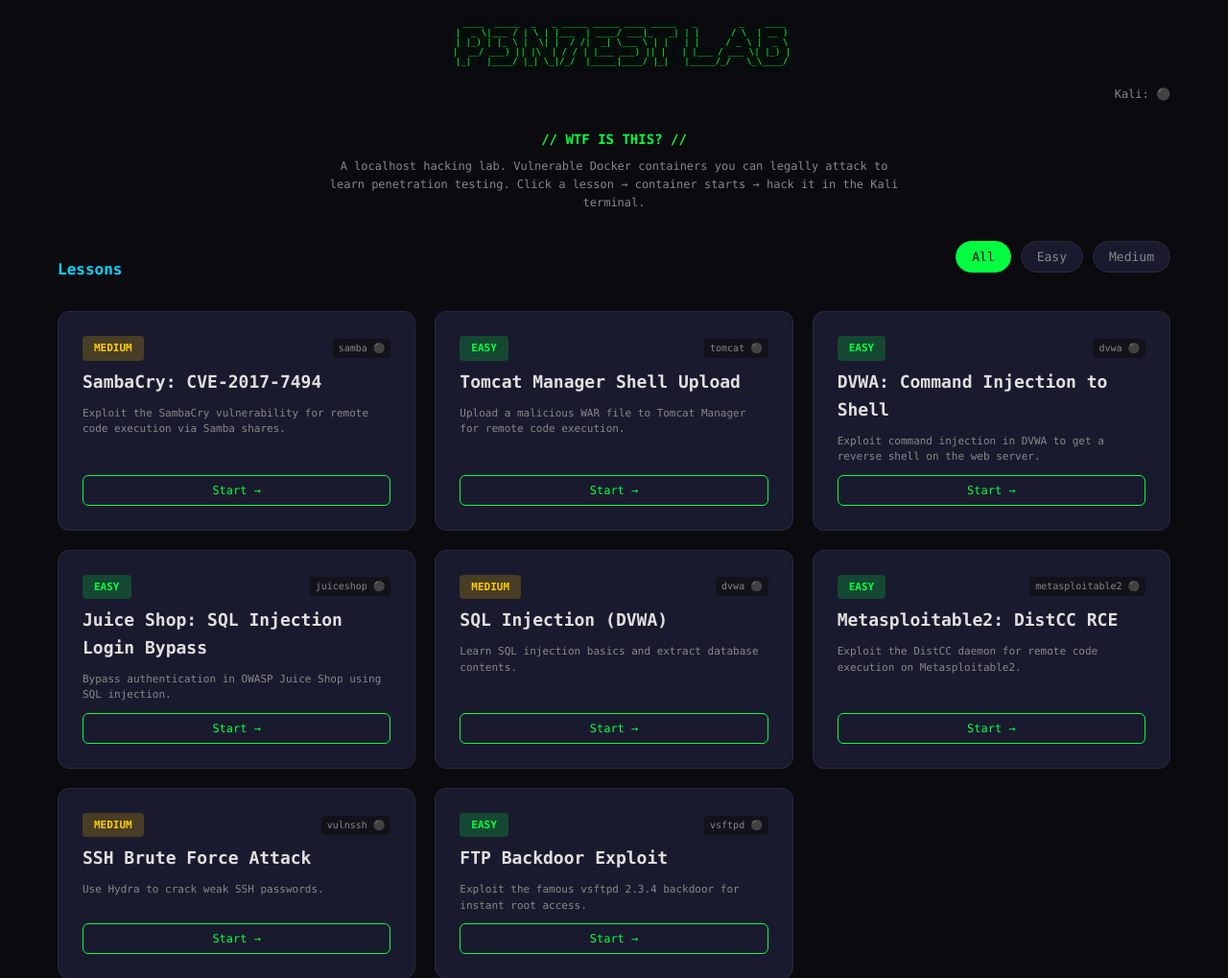
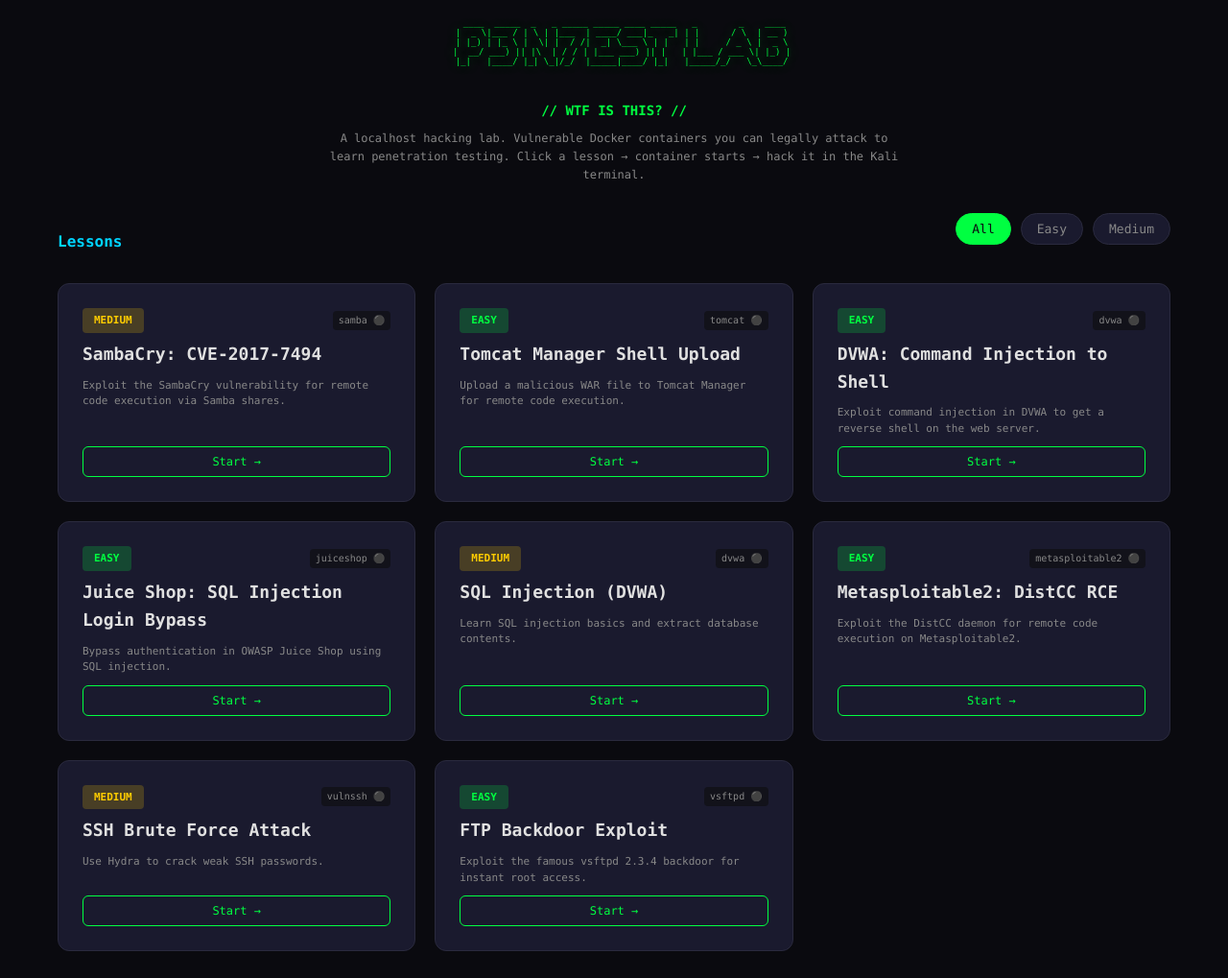
Before and after one commit to nixfred/metasploit, a Flask app: page / in a window 1280 px wide. Shown: the top 1019 px of the page at 96% size. Run offline with Flask 2, Linux system fonts and the light colour scheme.

Commit message:
Clean up UI: remove status section, move Kali Terminal link
- Remove STATUS section from lesson page (containers start from landing)
- Move Kali Terminal link next to difficulty filters
- Remove kali status indicator from header

🤖 Generated with [Claude Code](https://claude.com/claude-code)

Co-Authored-By: Claude Opus 4.5 <noreply@anthropic.com>

```diff
--- a/lab-ui/static/style.css
+++ b/lab-ui/static/style.css
@@ -89,6 +89,18 @@ body {
     justify-content: space-between;
     align-items: center;
     margin-bottom: 15px;
+}
+
+.lessons-controls {
+    display: flex;
+    align-items: center;
+    gap: 15px;
+}
+
+.kali-link {
+    background: var(--accent-green);
+    color: var(--bg-primary);
+    border-color: var(--accent-green);
 }
 
 .lessons-header h2 {
--- a/lab-ui/templates/index.html
+++ b/lab-ui/templates/index.html
@@ -18,15 +18,6 @@
    |  __/ ___) || |\  | / / | |___ ___) || |   | |___ / ___ \| |_) |
    |_|   |____/ |_| \_|/_/  |_____|____/ |_|   |_____/_/   \_\____/
             </pre>
-            <div class="header-row">
-                <div class="header-actions-left">
-                    <a id="kali-quick-link" href="#" target="_blank" class="btn btn-small" style="display:none;">🖥️ Kali Terminal</a>
-                </div>
-                <div class="header-actions">
-                    <span class="kali-status" id="kali-status-header">Kali: ⚫</span>
-                </div>
-            </div>
-
             <div class="wtf-section">
                 <h2>// WTF IS THIS? //</h2>
                 <p>A localhost hacking lab. Vulnerable Docker containers you can legally attack to learn penetration testing. Click a lesson → container starts → hack it in the Kali terminal.</p>
@@ -35,10 +26,13 @@
             <div class="lessons-section">
                 <div class="lessons-header">
                     <h2>Lessons</h2>
-                    <div class="difficulty-filter">
-                        <button class="filter-btn active" onclick="filterLessons('all')">All</button>
-                        <button class="filter-btn" onclick="filterLessons('easy')">Easy</button>
-                        <button class="filter-btn" onclick="filterLessons('medium')">Medium</button>
+                    <div class="lessons-controls">
+                        <div class="difficulty-filter">
+                            <button class="filter-btn active" onclick="filterLessons('all')">All</button>
+                            <button class="filter-btn" onclick="filterLessons('easy')">Easy</button>
+                            <button class="filter-btn" onclick="filterLessons('medium')">Medium</button>
+                        </div>
+                        <a id="kali-quick-link" href="#" target="_blank" class="btn btn-small kali-link" style="display:none;">🖥️ Kali Terminal</a>
                     </div>
                 </div>
 
@@ -161,18 +155,13 @@
                 const data = await res.json();
 
                 // Update Kali status and buttons
-                const kaliHeader = document.getElementById('kali-status-header');
                 const kaliStopBtn = document.getElementById('kali-stop-btn');
                 const kaliTermLink = document.getElementById('kali-quick-link');
 
                 if (data.kali && data.kali.running) {
-                    kaliHeader.textContent = 'Kali: ✅';
-                    kaliHeader.classList.add('running');
                     kaliStopBtn.style.display = 'inline-block';
                     kaliTermLink.style.display = 'inline-block';
                 } else {
-                    kaliHeader.textContent = 'Kali: ⚫';
-                    kaliHeader.classList.remove('running');
                     kaliStopBtn.style.display = 'none';
                     kaliTermLink.style.display = 'none';
                 }
```
Also changed, not shown: lab-ui/templates/lesson.html (+0 -12 lines).
